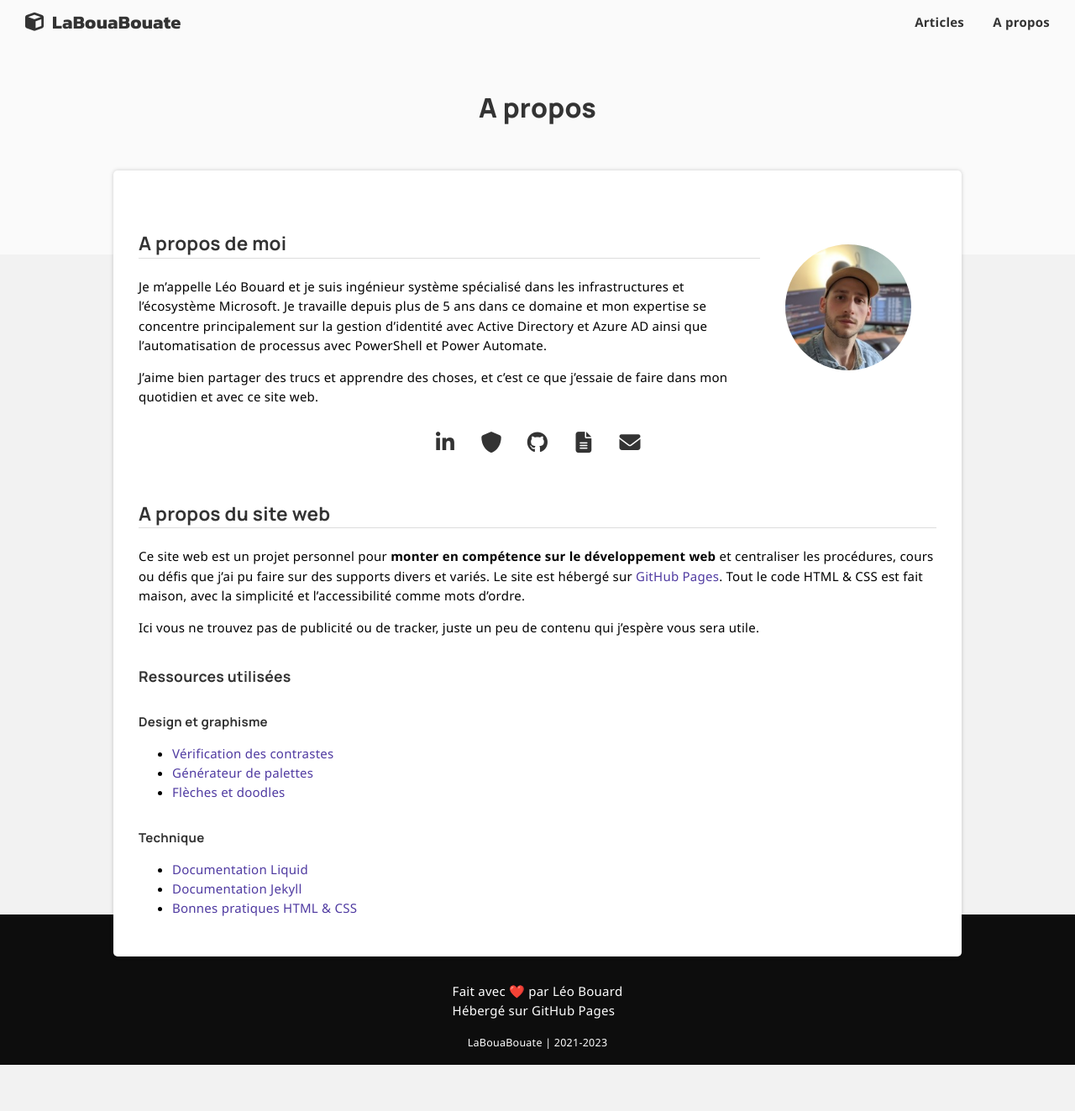
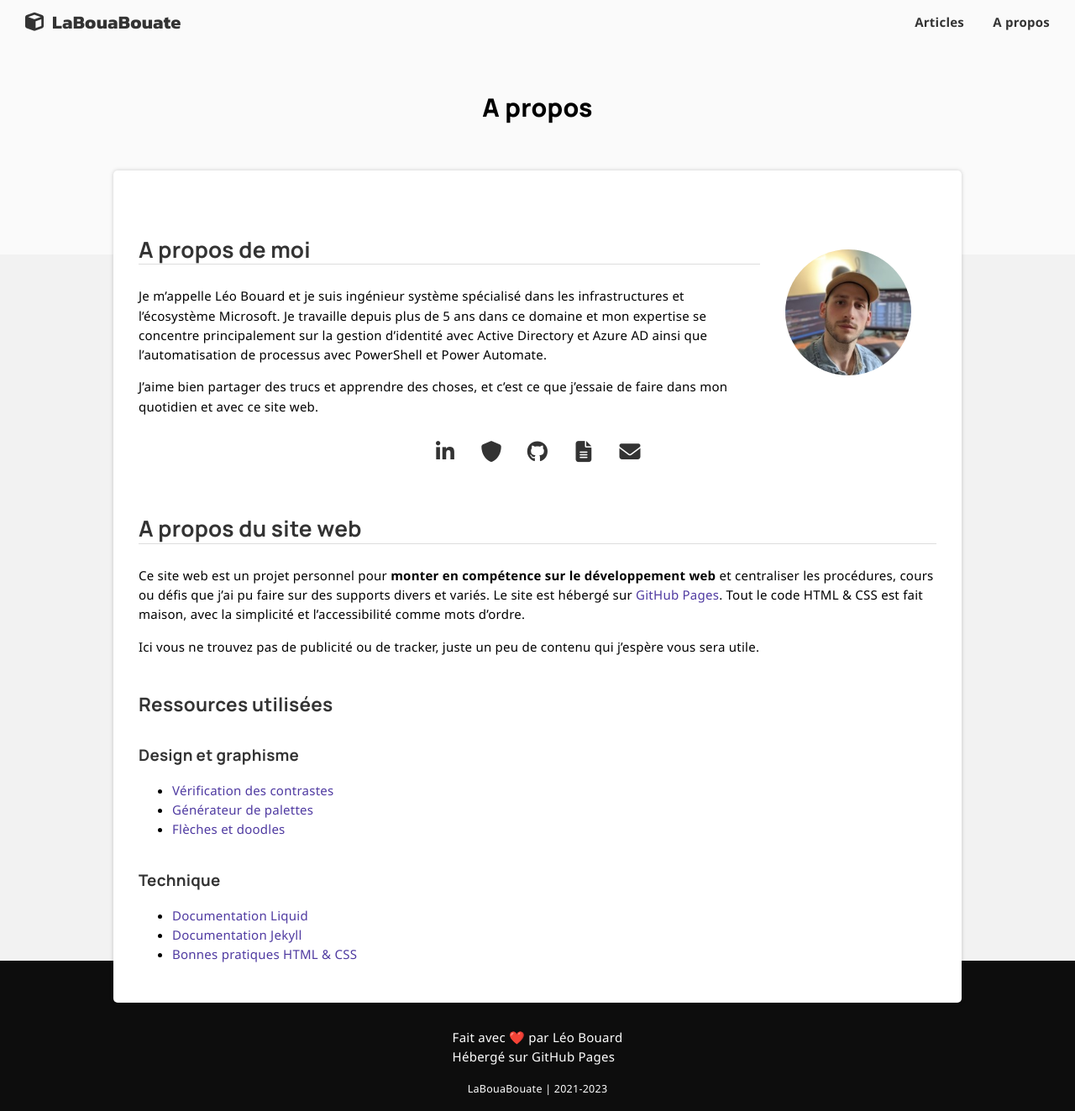
Before and after one commit to leobouard/leobouard.github.io, a Jekyll site: the page built from about.md, in a window 1280 px wide. Shown: the whole page at 84% size. Built offline with Jekyll 4.4.1, drawn with Linux system fonts in a browser that asks for light colours; nearby versions of some CDN libraries; some web fonts are replaced; before the commit the page ends 1268 px from its top, so only the background shows below that.

Commit message:
Update style.scss

```diff
--- a/assets/css/style.scss
+++ b/assets/css/style.scss
@@ -119,13 +119,16 @@ main {
         text-underline-offset: 1px;
     }
 
-    h1, h2, h3, h4, h5 {
+    h2, h3, h4, h5 {
+        font-family: 'Manrope', sans-serif;
+        font-weight: 700;
+        margin: 2em 0px 1em 0px;
         color: var(--title);
     }
 
     h1 {
         font-family: 'Manrope', sans-serif;
-        font-size: xx-large;
+        font-size: 2em;
         font-weight: 800;
         line-height: 100%;
         margin: 15px 0px;
@@ -134,12 +137,19 @@ main {
     h2 {
         border-bottom: var(--border);
         padding-bottom: 5px;
+        font-size: 1.75em;
     }
 
-    h2, h3, h4, h5 {
-        font-family: 'Manrope', sans-serif;
-        font-weight: 700;
-        margin: 2em 0px 1em 0px;
+    h3 {
+        font-size: 1.5em;
+    }
+
+    h4 {
+        font-size: 1.25em;
+    }
+
+    h5 {
+        font-size: 1.10em;
     }
 
     img {
```
